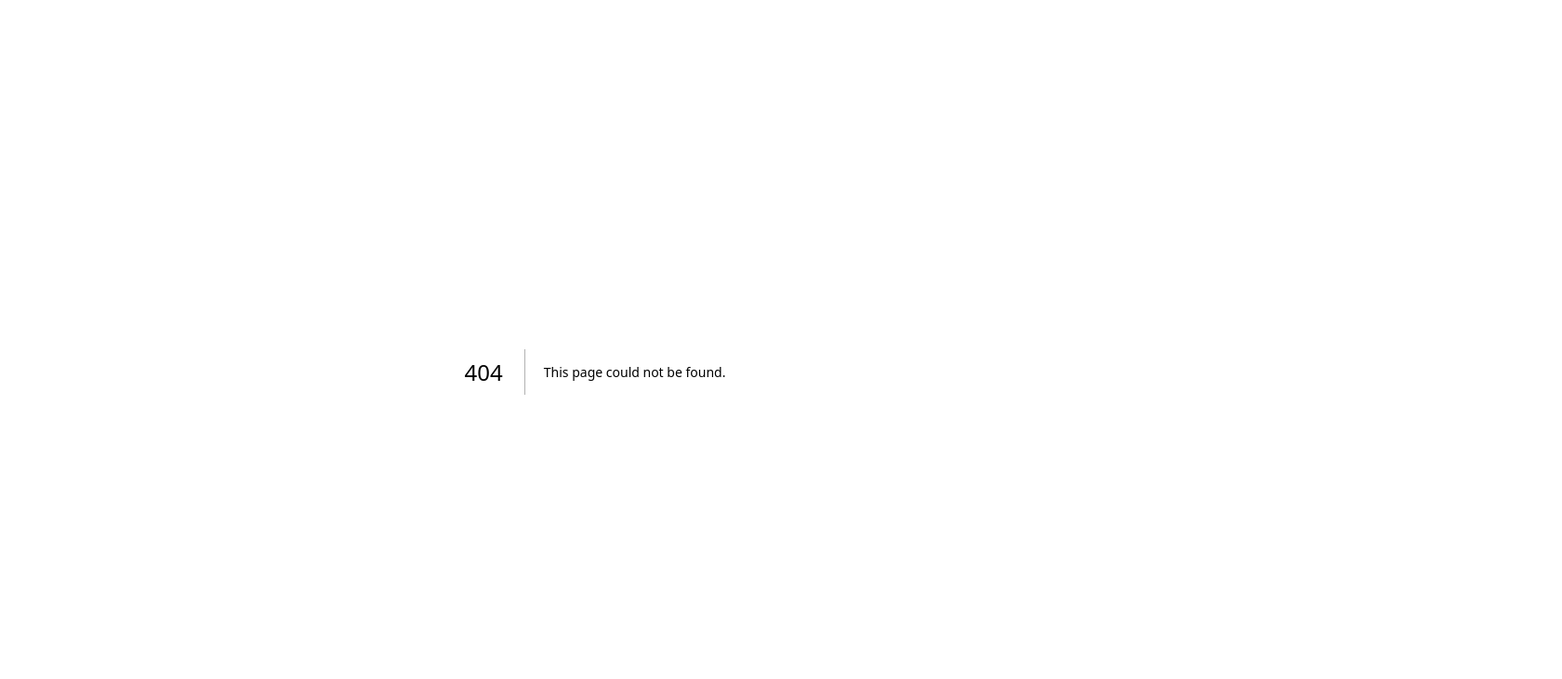
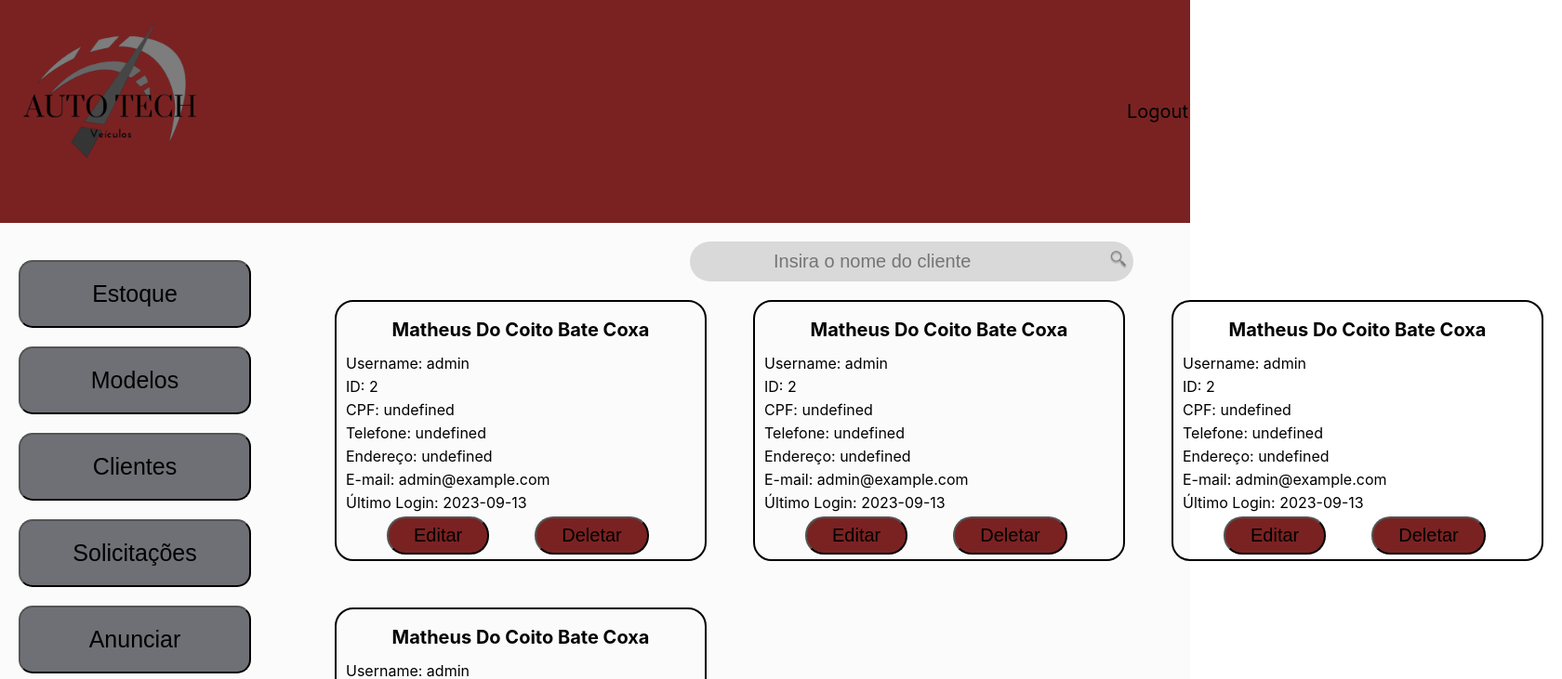
Before and after one commit to MatCoitinho/AutoTechVeiculos_FrontEnd, a Next.js app: page /admin/clientes in a window 1280 px wide. Before the commit this address had no page. Shown: the top 731 px of the page at 93% size, 1680 px wide, since content can reach past the window. Built offline with nearby package versions, Linux system fonts and the light colour scheme.

Commit message:
feat: adição de interação nos botões da barra lateral do admin e integração dos componentes

```diff
--- a/components/barraCompleta.js
+++ b/components/barraCompletaVeiculos.js
@@ -1,5 +1,5 @@
 import FiltroVeiculos from "./FiltroVeiculos";
-import FiltroModelos from "./filtroModelos";
+
 
 import BarraLateralAdmin from "./barraLateralAdmin";
 import Styles from '../styles/barraCompleta.module.css'
--- a/components/barraLateralAdmin.js
+++ b/components/barraLateralAdmin.js
@@ -1,17 +1,22 @@
 //import { Children } from 'react'
 import Styles from '../styles/barraLateralAdmin.module.css'
-
+import { useRouter } from 'next/router';
 
 export default function barraLateralAdmin(){
+    const router = useRouter();
+
+    const redirecionaAdmin = (event) => {
+        router.push(`${event.target.value}`)
+    }
 
     return(
         <div className={Styles.barraLateralAdmin}>
             <div>
-            <button id='Estoque'>Estoque</button>
-            <button id='Modelos'>Modelos</button>
-            <button id='Cliente'>Clientes</button>
-            <button id='Solicitacoes'>Solicitações</button>
-            <button id='Anunciar'>Anunciar</button>
+            <button id='Estoque' value='estoque' onClick={redirecionaAdmin}>Estoque</button>
+            <button id='Modelos' value='modelos' onClick={redirecionaAdmin}>Modelos</button>
+            <button id='Cliente' value='clientes' onClick={redirecionaAdmin}>Clientes</button>
+            <button id='Solicitacoes' value='solicitacoes' onClick={redirecionaAdmin}>Solicitações</button>
+            <button id='Anunciar' value='anunciar' onClick={redirecionaAdmin}>Anunciar</button>
             </div>
 
         </div>
--- /dev/null
+++ b/pages/admin/clientes.js
@@ -0,0 +1,20 @@
+import Styles from '../../styles/adminHome.module.css'
+import RenderClientes from '../../components/renderizaInformacoesClientes'
+import BarraLateralAdmin from '../../components/barraLateralAdmin'
+import Cabecalho from '../../components/cabecalho'
+import Rodape from '../../components/rodape'
+
+export default function estoque(){
+    return (
+        <div className={Styles.adminHome}>
+              <Cabecalho />
+              <div className={Styles.conteudo}>
+                <BarraLateralAdmin />
+                <div className={Styles.form}>
+               <RenderClientes />
+                </div>
+              </div>
+                <Rodape/>
+        </div>
+          )
+}
--- a/pages/admin/index.js
+++ b/pages/admin/index.js
@@ -9,7 +9,7 @@ import InformacoesClientes from '../../components/informacoesClientes'
 import RenderizaInformacoesClientes from '../../components/renderizaInformacoesClientes'
 import InformacoesModelos from '../../components/informacoesModelos'
 import RenderModelo from '../../components/renderizarInformacoesModelos'
-import BarraCompleta from '../../components/barraCompleta'
+import BarraCompleta from '../../components/barraCompletaVeiculos'
 import Styles from '../../styles/adminHome.module.css'
 
 export default function adminHome() {
--- a/styles/InformacoesClientes.module.css
+++ b/styles/InformacoesClientes.module.css
@@ -1,4 +1,5 @@
 .informacoesClientes{
+    border-radius: 20px;
     width: 400px;
     height: fit-content;
     border: 2px solid black;
--- a/styles/informacoesModelos.module.css
+++ b/styles/informacoesModelos.module.css
@@ -1,4 +1,5 @@
 .informacoesModelos{
+    border-radius: 20px;
     width: 400px;
     height: fit-content;
     border: 2px solid black;
```
Also changed, not shown: components/barraCompletaModelos.js (added, +16 -0 lines), pages/admin/anunciar.js (added, +19 -0 lines), pages/admin/estoque.js (added, +21 -0 lines), pages/admin/modelos.js (added, +20 -0 lines), pages/admin/solicitacoes.js (added, +19 -0 lines).
